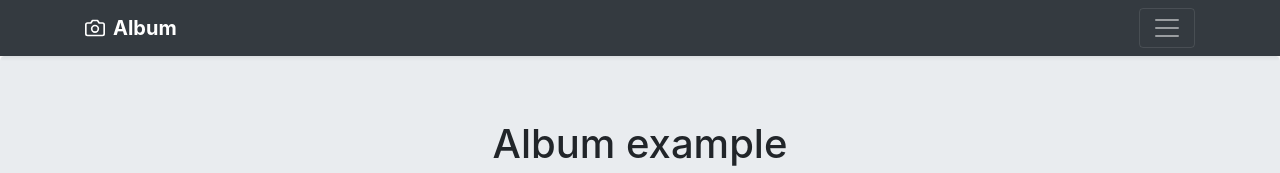
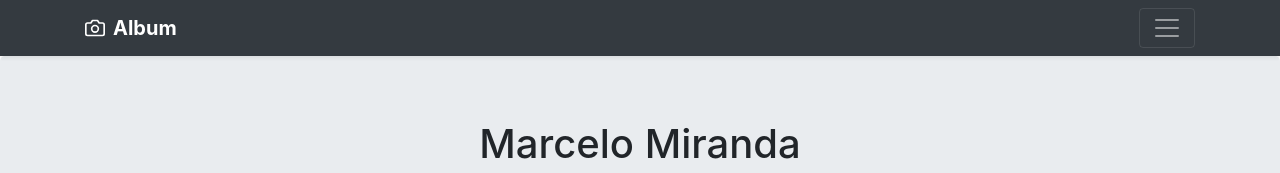
Before and after one commit to marcelommo/desbravando-git, a plain HTML site: page index.html in a window 1280 px wide. Shown: the top 173 px of the page. Drawn offline with nearby package versions, Linux system fonts and the light colour scheme.

Commit message:
Alterando Titulo

```diff
--- a/index.html
+++ b/index.html
@@ -47,7 +47,7 @@
 
      <section class="jumbotron text-center">
        <div class="container">
-         <h1 class="jumbotron-heading">Album example</h1>
+         <h1 class="jumbotron-heading">Marcelo Miranda</h1>
          <p class="lead text-muted">Something short and leading about the collection below—its contents, the creator, etc. Make it short and sweet, but not too short so folks don’t simply skip over it entirely.</p>
          <p>
            <a href="#" class="btn btn-primary my-2">Main call to action</a>
```
